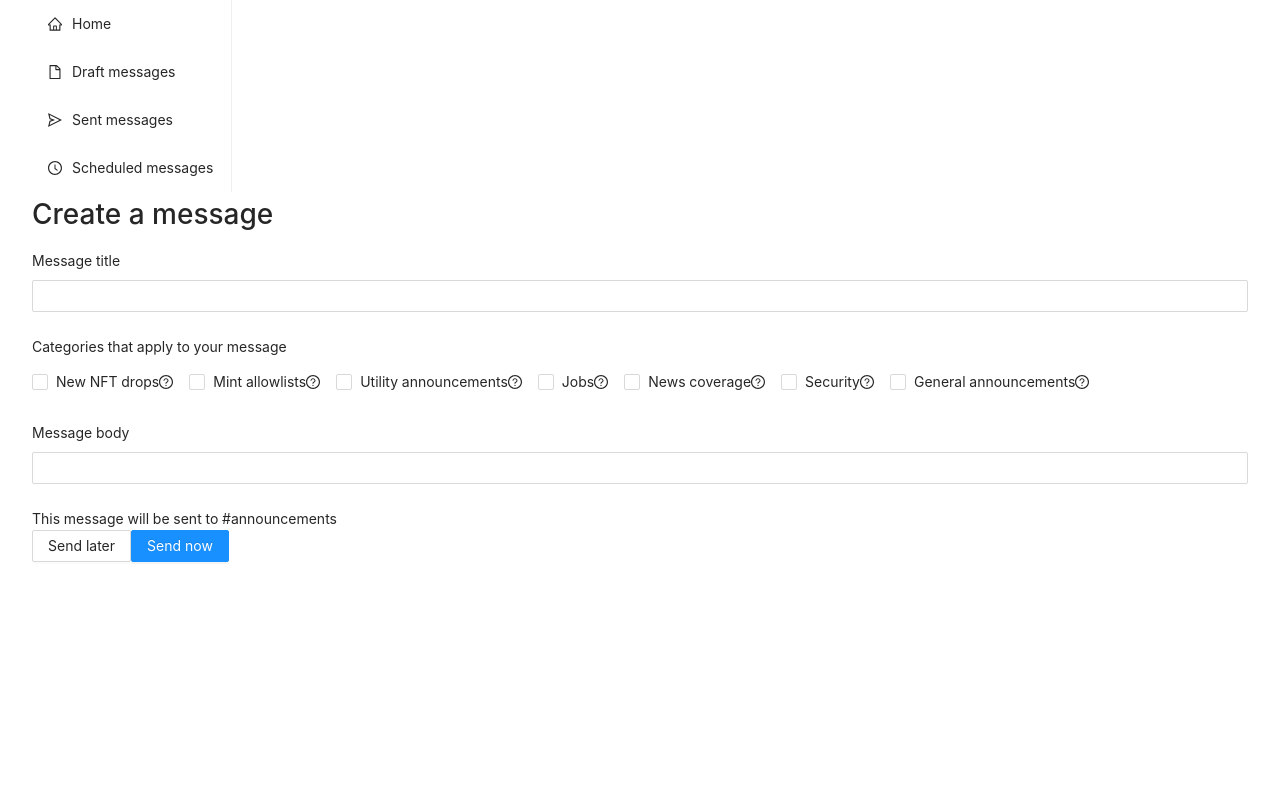
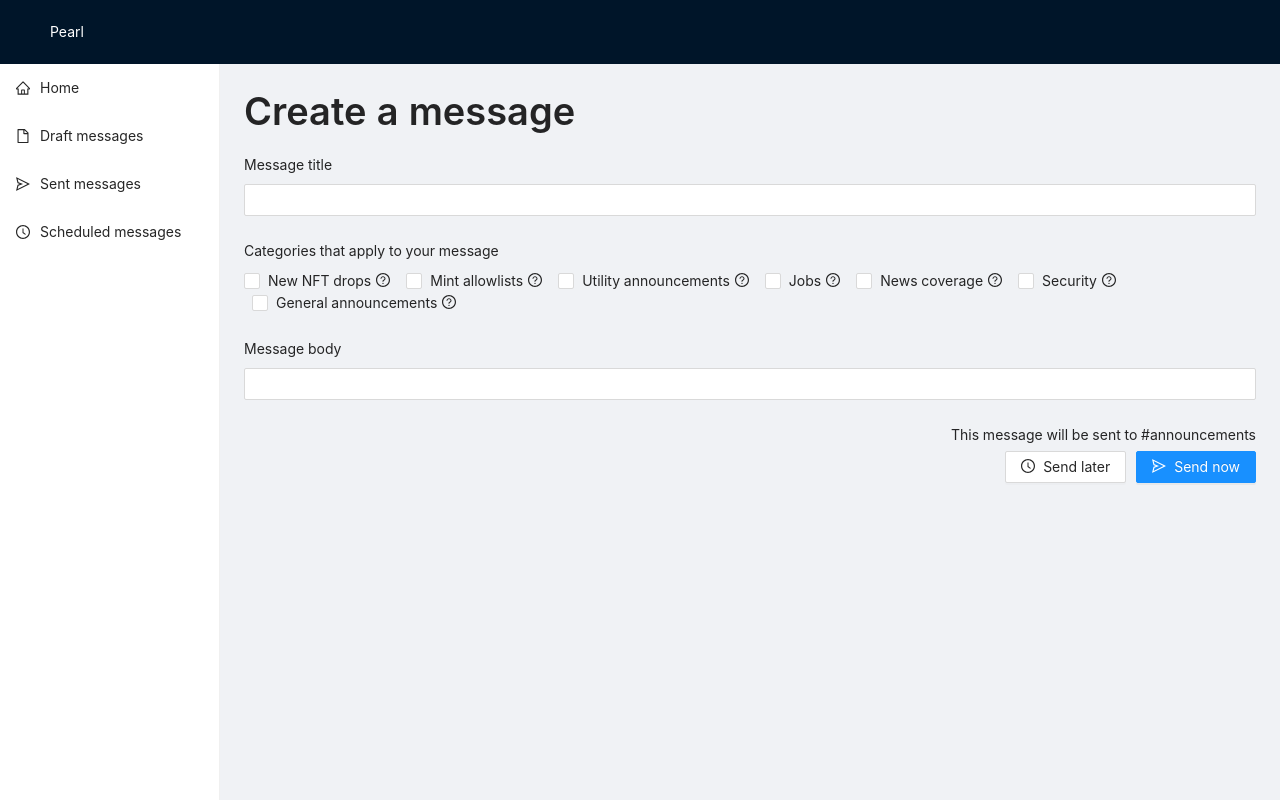
Before and after one commit to salsadotme/pearl-sender, a Next.js app: page /dashboard/new in a window 1280 px wide. Built offline with nearby package versions, Linux system fonts and the light colour scheme.

Commit message:
navContainer component

```diff
--- /dev/null
+++ b/components/navContainer.tsx
@@ -0,0 +1,25 @@
+import { Layout, Menu } from 'antd';
+import { Content, Header } from 'antd/lib/layout/layout';
+import { FunctionComponent, HTMLAttributes } from 'react';
+import Sidebar from './sidebar';
+
+const NavContainer: FunctionComponent<HTMLAttributes<HTMLDivElement>> = (props) => {
+  return (
+    <Layout>
+      <Header>
+        <div style={{ color: "white" }}>Pearl</div>
+        <Menu theme="dark" mode="horizontal" defaultSelectedKeys={['1']} />
+      </Header>
+      <Layout style={{ flexDirection: "row" }}>
+        <Sidebar />
+        <Layout>
+          <Content style={{ padding: "24px" }}>
+            {props.children}
+          </Content>
+        </Layout>
+      </Layout>
+    </Layout>
+  )
+}
+
+export default NavContainer;
--- a/components/sidebar.tsx
+++ b/components/sidebar.tsx
@@ -22,9 +22,9 @@ const items: any[] = [
 ]
 const Sidebar = () => {
   return (
-    <Sider width={200}>
+    <Sider width={220}>
       <Menu
-      style={{ height: "100%"}}
+        style={{ height: "100%" }}
         items={items}
       />
     </Sider>
--- a/pages/_app.tsx
+++ b/pages/_app.tsx
@@ -3,7 +3,9 @@ import type { AppProps } from 'next/app';
 import '../styles/globals.css';
 
 function MyApp({ Component, pageProps }: AppProps) {
-  return <Component {...pageProps} />
+  return <div>
+    <Component {...pageProps} />
+  </div>
 }
 
 export default MyApp
--- a/pages/dashboard/new.tsx
+++ b/pages/dashboard/new.tsx
@@ -1,27 +1,27 @@
-import { QuestionCircleOutlined } from '@ant-design/icons';
+import { ClockCircleOutlined, QuestionCircleOutlined, SendOutlined } from '@ant-design/icons';
 import { Button, Checkbox, Form, Input, Tooltip } from 'antd';
+import Title from 'antd/lib/typography/Title';
 import type { NextPage } from 'next';
 import { useState } from 'react';
-import Sidebar from '../../components/sidebar';
-import styles from '../../styles/Home.module.css';
+import NavContainer from '../../components/navContainer';
 
 function checkboxItems() {
   const data = [
     {
       label: "New NFT drops",
-      description: "Our project in the news",
+      description: "New drops from our product",
     },
     {
       label: "Mint allowlists",
-      description: "Our project in the news",
+      description: "Allowlist spots from other projects (collaborations)",
     },
     {
       label: "Utility announcements",
-      description: "Our project in the news",
+      description: "New utility and product updates",
     },
     {
       label: "Jobs",
-      description: "Our project in the news",
+      description: "Job opportunities",
     },
     {
       label: "News coverage",
@@ -29,17 +29,19 @@ function checkboxItems() {
     },
     {
       label: "Security",
-      description: "Our project in the news",
+      description: "Security announcements",
     },
     {
       label: "General announcements",
-      description: "Our project in the news",
+      description: "Anything else",
     },
   ];
   return <div>
     {data.map(item => <Checkbox>
       {item.label}
-      <Tooltip title={item.description}><QuestionCircleOutlined /></Tooltip>
+      <Tooltip title={item.description}>
+        <QuestionCircleOutlined style={{ marginLeft: "5px" }} />
+      </Tooltip>
     </Checkbox>)}
   </div>
 
@@ -49,11 +51,8 @@ const NewMessage: NextPage = () => {
   const [content, setContent] = useState("");
 
   return (
-    <div className={styles.container}>
-      <Sidebar />
-
-      <div>
-        <h1>Create a message</h1>
+    <NavContainer>
+      <Title level={1}>Create a message</Title>
       <Form layout="vertical">
         <Form.Item label="Message title">
           <Input />
@@ -65,13 +64,15 @@ const NewMessage: NextPage = () => {
           <Input />
         </Form.Item>
 
-          <div>This message will be sent to #announcements</div>
-          <Button>Send later</Button>
-          <Button type="primary">Send now</Button>
-        </Form>
-
+        <div>
+          <div style={{ display: "flex", justifyContent: "flex-end", marginBottom: "5px" }}>This message will be sent to #announcements</div>
+          <div style={{ display: "flex", justifyContent: "flex-end"}}>
+            <Button icon={<ClockCircleOutlined />} style={{ marginRight: "10px"}}>Send later</Button>
+            <Button type="primary" icon={<SendOutlined />}>Send now</Button>
           </div>
         </div>
+      </Form>
+    </NavContainer>
   )
 }
 
--- a/styles/globals.css
+++ b/styles/globals.css
@@ -1,6 +1,7 @@
+html
+body,
 #__next,
-html,
-body {
+#__next > div {
   padding: 0;
   margin: 0;
   font-family: -apple-system, BlinkMacSystemFont, Segoe UI, Roboto, Oxygen,
```
Also changed, not shown: pages/dashboard/index.tsx (+4 -16 lines). Lines whose indentation alone changed are shown as unchanged.
